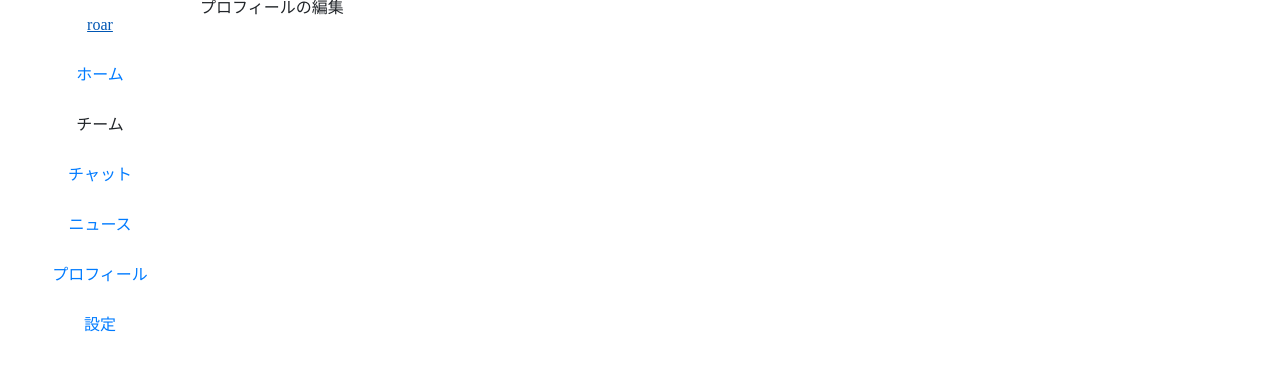
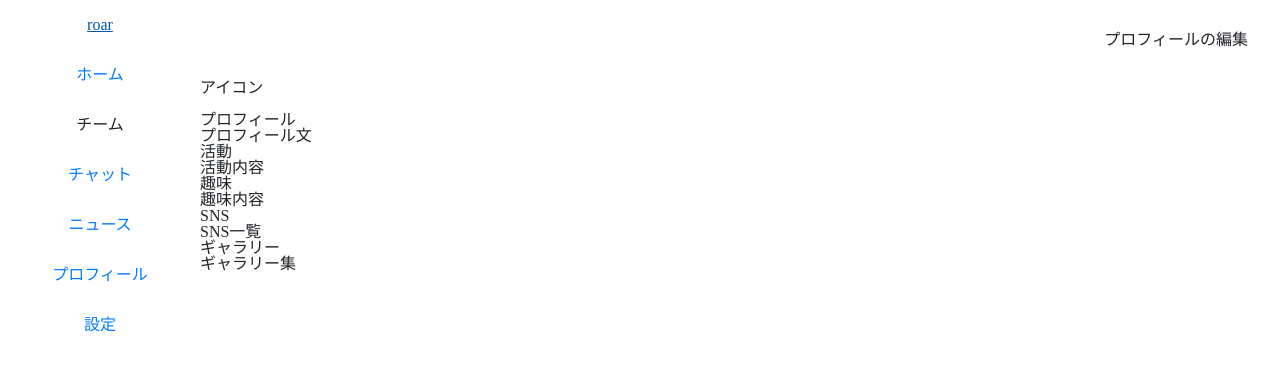
Before and after one commit to Taisei-77/roar-open, a React (Create React App) app in the folder src/main/frontend/: page /Profile in a window 1280 px wide. Shown: the top 370 px of the page. Built offline with nearby package versions, Linux system fonts and the light colour scheme.

Commit message:
profileを少し変更

```diff
--- a/src/main/frontend/src/components/Profile.js
+++ b/src/main/frontend/src/components/Profile.js
@@ -1,13 +1,63 @@
 import React from "react";
+import "../style/Profile.css";
+import { Col, Image,} from "react-bootstrap";
 
 class Profile extends React.Component {
   render() {
     return (
-      <header>
+      <container>
+        <header>
+          <div className="text-right m-3 p-3">
+            プロフィールの編集
+          </div>
+        </header>
+
+
         <div>
-          プロフィールの編集
+          アイコン
         </div>
-      </header>
+          <Col md={4}>
+            <Image src="" rounded />
+          </Col>
+
+
+        <div>
+          プロフィール
+        </div>
+        <div>
+          プロフィール文
+        </div>
+
+        <div>
+          活動
+        </div>
+        <div>
+          活動内容
+        </div>
+
+        <div>
+          趣味
+        </div>
+        <div>
+          趣味内容
+        </div>
+
+        <div>
+          SNS
+        </div>
+        <div>
+          SNS一覧
+        </div>
+
+        <div>
+          ギャラリー
+        </div>
+        <div>
+          ギャラリー集
+        </div>
+      </container>
+
+
     );
   }
 }
--- /dev/null
+++ b/src/main/frontend/src/style/Profile.css
@@ -0,0 +1,3 @@
+container {
+    max-width: 800px;
+}
```
